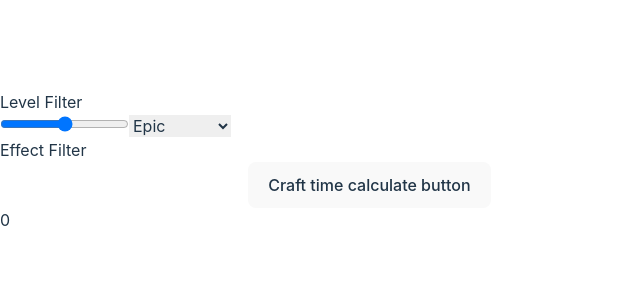
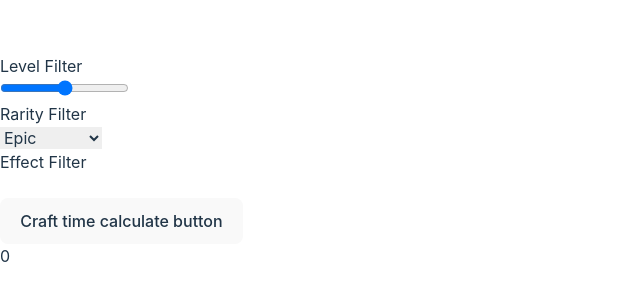
Before and after one commit to ArianFrutoss/arian-frutos-intcli2425, a React (Vite) app: page / in a window 1280 px wide. Shown: the part 239-540 px from the top of the page, without its empty margins (0-640 px from the left). Built offline with nearby package versions, Linux system fonts and the light colour scheme.

Commit message:
UPDATE - the styles

```diff
--- a/src/App.tsx
+++ b/src/App.tsx
@@ -17,15 +17,15 @@ function App() {
 
   useEffect(() => {
     setActivePotions(filterByLevelRequirement(potions, +sliderValue));
-  },[sliderValue]);
+  }, [sliderValue]);
 
   useEffect(() => {
     setActivePotions(getPotionsByRarity(potions, rarityValue));
-  },[rarityValue]);
+  }, [rarityValue]);
 
   useEffect(() => {
     setActivePotions(findPotionByEffect(potions, effectValue));
-  },[effectValue]);
+  }, [effectValue]);
 
   const calculateCraftTime = () => {
     setCraftTimeValue(calculateCraftingTime(activePotions));
@@ -34,12 +34,13 @@ function App() {
   return (
     <>
       <div className="w-screen h-screen">
-        <PotionList potionsArray={activePotions}/>
-        <LevelFilter setSliderCont={setSliderValue}/>
-        <RarityFilter setRarityValue={setRarityValue}/>
-        <EffectFilter setEffectValue={setEffectValue}/>
-        <CraftTimeButton calculateCraftTime={calculateCraftTime}/>
-        <p>{craftTimeValue}</p>
+        <PotionList potionsArray={activePotions} />
+        <div className="flex justify-around h-[10%]">
+          <LevelFilter setSliderCont={setSliderValue} />
+          <RarityFilter setRarityValue={setRarityValue} />
+          <EffectFilter setEffectValue={setEffectValue} />
+          <CraftTimeButton craftTimeValue={craftTimeValue} calculateCraftTime={calculateCraftTime} />
+        </div>
       </div>
     </>
   )
--- a/src/components/CraftTimeButton.tsx
+++ b/src/components/CraftTimeButton.tsx
@@ -1,13 +1,14 @@
 interface Props {
+    craftTimeValue: number;
     calculateCraftTime: VoidFunction;
 }
 
-const CraftTimeButton: React.FC<Props> = ({ calculateCraftTime }) => {
+const CraftTimeButton: React.FC<Props> = ({ craftTimeValue, calculateCraftTime }) => {
     return (
-        <>
-
+        <div className="flex justify-center place-items-center">
             <button onClick={calculateCraftTime}>Craft time calculate button</button>
-        </>
+            <p className="pl-10">{craftTimeValue}</p>
+        </div>
     )
 }
 
--- a/src/components/EffectFilter.tsx
+++ b/src/components/EffectFilter.tsx
@@ -4,10 +4,10 @@ interface Props {
 
 const EffectFilter: React.FC<Props> = ({ setEffectValue }) => {
     return (
-        <>
+        <div>
             <p>Effect Filter</p>
-            <input type="text" onChange={(e) => setEffectValue(e.target.value)} />
-        </>
+            <input className="bg-gray-200 text-black border border-gray-800 rounded-md p-[4%] appearance-none" type="text" onChange={(e) => setEffectValue(e.target.value)} />
+        </div>
     )
 }
 
--- a/src/components/LevelFilter.tsx
+++ b/src/components/LevelFilter.tsx
@@ -4,10 +4,10 @@ interface Props {
 
 const LevelFilter: React.FC<Props> = ({ setSliderCont }) => {
     return (
-        <>
+        <div>
             <p>Level Filter</p>
-            <input type="range" onChange={(e) => setSliderCont(e.target.value)} />
-        </>
+            <input className="bg-gray-200 text-black border border-gray-800 rounded-md p-[10%] appearance-none" type="range" onChange={(e) => setSliderCont(e.target.value)} />
+        </div>
     )
 }
 
--- a/src/components/RarityFilter.tsx
+++ b/src/components/RarityFilter.tsx
@@ -4,13 +4,16 @@ interface Props {
 
 const RarityFilter: React.FC<Props> = ({ setRarityValue }) => {
     return (
+        <div>
+            <p>Rarity Filter</p>
             <select
                 onChange={(e) => setRarityValue(e.target.value)}
-            className="block w-8/12 bg-gray-200 text-black border border-gray-800 rounded-md py-1 pl-6 pr-10 2xl:text-3xl lg:text-xl sm:text-base appearance-none">
+                className="bg-gray-200 text-black border border-gray-800 rounded-md p-[10%] appearance-none">
                     <option value="epic">Epic</option>
                     <option value="legendary">Legendary</option>
                     <option value="mythic">Mythic</option>
             </select>
+        </div>
     )
 }
 
```
Lines whose indentation alone changed are shown as unchanged.
